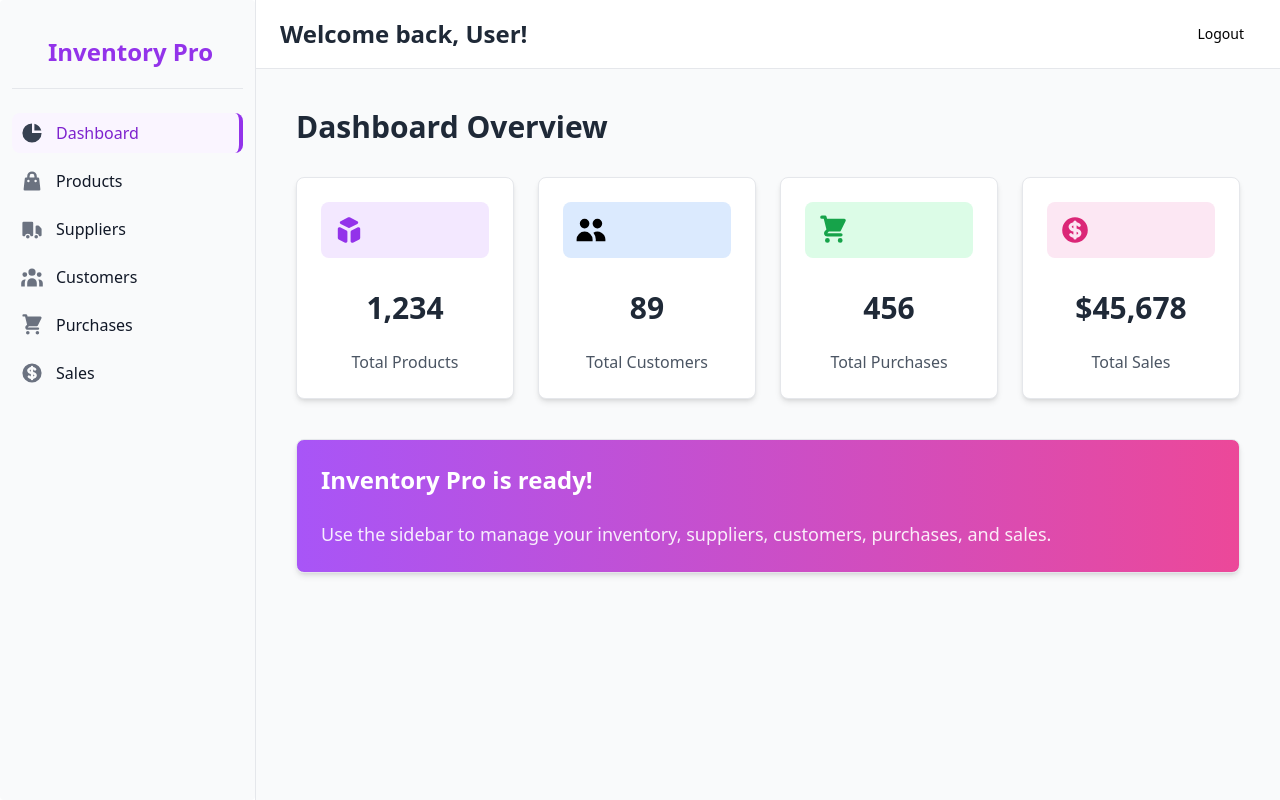
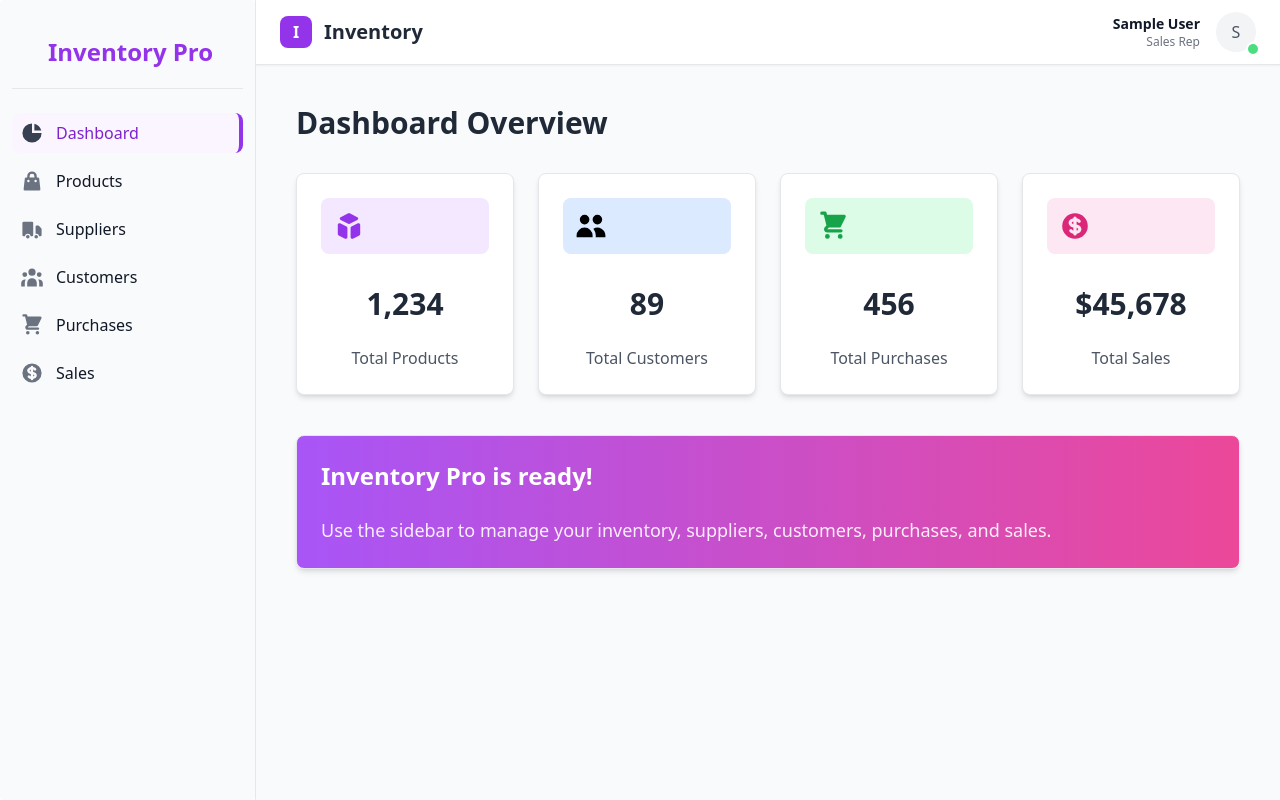
Before and after one commit to JavisOtieno/Inventory-Express-React, a React (Vite) app in the folder client/: page / in a window 1280 px wide. Built offline with nearby package versions, Linux system fonts and the light colour scheme; sample sign-in values are in the browser's storage.

Commit message:
feat: topnavbar implementation accross pages (react)

```diff
--- a/client/src/App.jsx
+++ b/client/src/App.jsx
@@ -13,11 +13,32 @@ import Sales from './pages/Sales'             // create later
 import DashboardLayout from './layouts/DashboardLayout'
 import { useAtom } from 'jotai'
 import { userAtom } from './atoms'
+import { useEffect } from 'react' // Import useEffect
 
 // Protected Route Component
+// function ProtectedRoute({ children }) {
+//   const [user] = useAtom(userAtom)
+//   return user ? children : <Navigate to="/login" replace />
+// }
+// --- MODIFIED PROTECTED ROUTE ---
 function ProtectedRoute({ children }) {
-  const [user] = useAtom(userAtom)
-  return user ? children : <Navigate to="/login" replace />
+  const [user, setUser] = useAtom(userAtom)
+
+  // 1. Recover state on reload
+  useEffect(() => {
+    const storedUser = localStorage.getItem('user')
+    // If atom is empty but storage has data, restore the atom
+    if (!user && storedUser) {
+      setUser(JSON.parse(storedUser))
+    }
+  }, [user, setUser])
+
+  // 2. Authentication Check
+  // We check if the Atom exists OR if the token exists in storage.
+  // This prevents the redirect while the atom is being restored.
+  const isAuthenticated = user || localStorage.getItem('token')
+
+  return isAuthenticated ? children : <Navigate to="/login" replace />
 }
 
 // Main App
@@ -31,9 +52,9 @@ export default function App() {
       {/* Protected Routes – All use DashboardLayout (Sidebar + Topbar) */}
       <Route
         element={
-        ///  <ProtectedRoute>
+        <ProtectedRoute>
             <DashboardLayout />
-         // </ProtectedRoute>
+          </ProtectedRoute>
         }
       >
         <Route path="/" element={<Dashboard />} />
--- /dev/null
+++ b/client/src/components/TopNavBar.jsx
@@ -0,0 +1,77 @@
+// src/components/TopNavbar.jsx
+import { Avatar, Dropdown } from 'flowbite-react'
+import { HiLogout, HiCog } from 'react-icons/hi'
+
+export default function TopNavbar() {
+  // Logic: Get user and handle logout internally
+  const user = JSON.parse(localStorage.getItem('user')) || { name: 'Sales Agent', email: 'agent@company.com' }
+
+  const handleLogout = () => {
+    localStorage.removeItem('token')
+    localStorage.removeItem('user')
+    window.location.href = '/login'
+  }
+
+  return (
+    <div className="bg-white border-b border-gray-200 px-6 py-3 flex justify-between items-center sticky top-0 z-30 shadow-sm">
+      {/* Logo Section */}
+      <div className="flex items-center gap-3">
+        <div className="h-8 w-8 bg-purple-600 rounded-lg flex items-center justify-center text-white font-bold">I</div>
+        <span className="text-xl font-semibold text-gray-800">Inventory</span>
+      </div>
+
+      {/* User Section */}
+      <div className="flex items-center gap-4">
+        <div className="text-right hidden md:block">
+          <p className="text-sm font-semibold text-gray-900">{user.name}</p>
+          <p className="text-xs text-gray-500">Sales Rep</p>
+        </div>
+
+        <Dropdown
+          arrowIcon={false}
+          inline={true}
+          label={
+            <Avatar
+              alt="User settings"
+              img=""
+              placeholderInitials={user.name ? user.name.charAt(0) : 'U'}
+              rounded={true}
+              status="online"
+              statusPosition="bottom-right"
+            />
+          }
+        >
+          {/* Custom Header */}
+          <div className="px-4 py-3 text-sm text-gray-900">
+            <span className="block font-bold">{user.name}</span>
+            <span className="block truncate font-medium">{user.email}</span>
+          </div>
+
+          {/* Custom Divider */}
+          <div className="my-1 h-px bg-gray-100" />
+
+          {/* Custom Item: Settings */}
+          <button
+            className="flex w-full items-center gap-2 px-4 py-2 text-sm text-gray-700 hover:bg-gray-100 transition-colors"
+            onClick={() => alert("Settings clicked")}
+          >
+            <HiCog className="h-4 w-4" />
+            Settings
+          </button>
+
+          {/* Custom Divider */}
+          <div className="my-1 h-px bg-gray-100" />
+
+          {/* Custom Item: Logout */}
+          <button
+            onClick={handleLogout}
+            className="flex w-full items-center gap-2 px-4 py-2 text-sm text-red-600 hover:bg-gray-100 transition-colors"
+          >
+            <HiLogout className="h-4 w-4" />
+            Sign out
+          </button>
+        </Dropdown>
+      </div>
+    </div>
+  )
+}
--- a/client/src/pages/Dashboard.jsx
+++ b/client/src/pages/Dashboard.jsx
@@ -4,6 +4,8 @@ import { useAtom } from 'jotai'
 import { userAtom } from '../atoms'
 import { useNavigate } from 'react-router-dom'
 import { HiCube, HiUsers, HiShoppingCart, HiCurrencyDollar } from 'react-icons/hi'
+import TopNavbar from '../components/TopNavbar' // Import the new component
+
 
 export default function Dashboard() {
   const [user, setUser] = useAtom(userAtom)
@@ -23,16 +25,12 @@ export default function Dashboard() {
   ]
 
   return (
-    <>
+      <div className="min-h-screen bg-gray-50">
+
+          {/* Use the new component */}
+          <TopNavbar />
       {/* Top bar with user name and logout - visible on all screens */}
-      <div className="bg-white border-b border-gray-200 px-6 py-4 flex justify-between items-center sticky top-0 z-30">
-        <h1 className="text-2xl font-bold text-gray-800">
-          Welcome back, {user?.name || 'User'}!
-        </h1>
-        <Button color="failure" size="sm" onClick={logout}>
-          Logout
-        </Button>
-      </div>
+
 
       {/* Main dashboard content */}
       <div className="p-6 lg:p-10">
@@ -62,6 +60,6 @@ export default function Dashboard() {
           </p>
         </Card>
       </div>
-    </>
+    </div>
   )
 }
--- a/client/src/pages/Inventory.jsx
+++ b/client/src/pages/Inventory.jsx
@@ -18,6 +18,8 @@ import {
 } from 'flowbite-react'
 import { HiPlus, HiPencil, HiTrash } from 'react-icons/hi'
 import axios from 'axios'
+import TopNavbar from '../components/TopNavbar' // Import the new component
+
 
 export default function Inventory() {
   const [products, setProducts] = useState([])
@@ -91,6 +93,10 @@ export default function Inventory() {
     return <Badge color="success">{qty}</Badge>
   }
   return (
+       <div className="min-h-screen bg-gray-50">
+
+           {/* Use the new component */}
+           <TopNavbar />
     <div className="p-6 lg:p-10">
       {/* Header */}
       <div className="flex justify-between items-center mb-8">
@@ -192,5 +198,6 @@ export default function Inventory() {
         </ModalBody>
       </Modal>
     </div>
+    </div>
   )
 }
--- a/client/src/pages/Purchases.jsx
+++ b/client/src/pages/Purchases.jsx
@@ -17,6 +17,8 @@ import {
 } from 'flowbite-react'
 import { HiPlus, HiPencil, HiTrash } from 'react-icons/hi'
 import axios from 'axios'
+import TopNavbar from '../components/TopNavbar' // Import the new component
+
 
 export default function Purchases() {
   const [purchases, setPurchases] = useState([])
@@ -114,6 +116,10 @@ export default function Purchases() {
   }
 
   return (
+           <div className="min-h-screen bg-gray-50">
+
+               {/* Use the new component */}
+               <TopNavbar />
     <div className="p-6 lg:p-10">
       <div className="flex justify-between items-center mb-8">
         <div>
@@ -243,5 +249,6 @@ export default function Purchases() {
         </ModalBody>
       </Modal>
     </div>
+    </div>
   )
 }
--- a/client/src/pages/Sales.jsx
+++ b/client/src/pages/Sales.jsx
@@ -17,6 +17,8 @@ import {
 } from 'flowbite-react'
 import { HiPlus, HiPencil, HiTrash } from 'react-icons/hi'
 import axios from 'axios'
+import TopNavbar from '../components/TopNavbar' // Import the new component
+
 
 export default function Sales() {
   const [sales, setSales] = useState([])
@@ -113,6 +115,10 @@ export default function Sales() {
   }
 
   return (
+           <div className="min-h-screen bg-gray-50">
+
+               {/* Use the new component */}
+               <TopNavbar />
     <div className="p-6 lg:p-10">
       <div className="flex justify-between items-center mb-8">
         <div>
@@ -242,5 +248,6 @@ export default function Sales() {
         </ModalBody>
       </Modal>
     </div>
+    </div>
   )
 }
--- a/client/src/pages/Suppliers.jsx
+++ b/client/src/pages/Suppliers.jsx
@@ -17,6 +17,8 @@ import {
 } from 'flowbite-react'
 import { HiPlus, HiPencil, HiTrash } from 'react-icons/hi'
 import axios from 'axios'
+import TopNavbar from '../components/TopNavbar' // Import the new component
+
 
 export default function Suppliers() {
   const [suppliers, setSuppliers] = useState([])
@@ -90,6 +92,10 @@ export default function Suppliers() {
   }
 
   return (
+           <div className="min-h-screen bg-gray-50">
+
+               {/* Use the new component */}
+               <TopNavbar />
     <div className="p-6 lg:p-10">
       {/* Header */}
       <div className="flex justify-between items-center mb-8">
@@ -192,5 +198,6 @@ export default function Suppliers() {
         </ModalBody>
       </Modal>
     </div>
+    </div>
   )
 }
```
Also changed, not shown: client/src/pages/Customers.jsx (+20 -12 lines).
